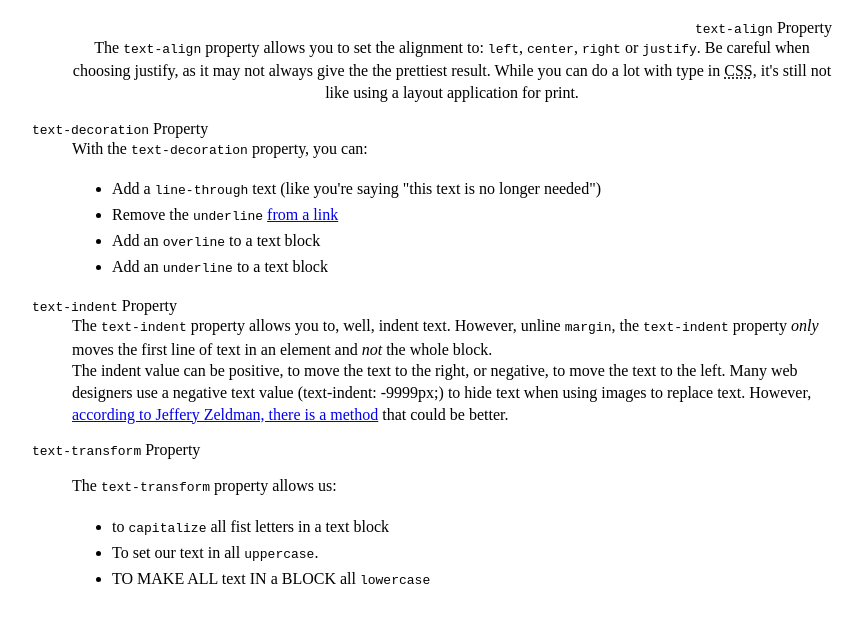
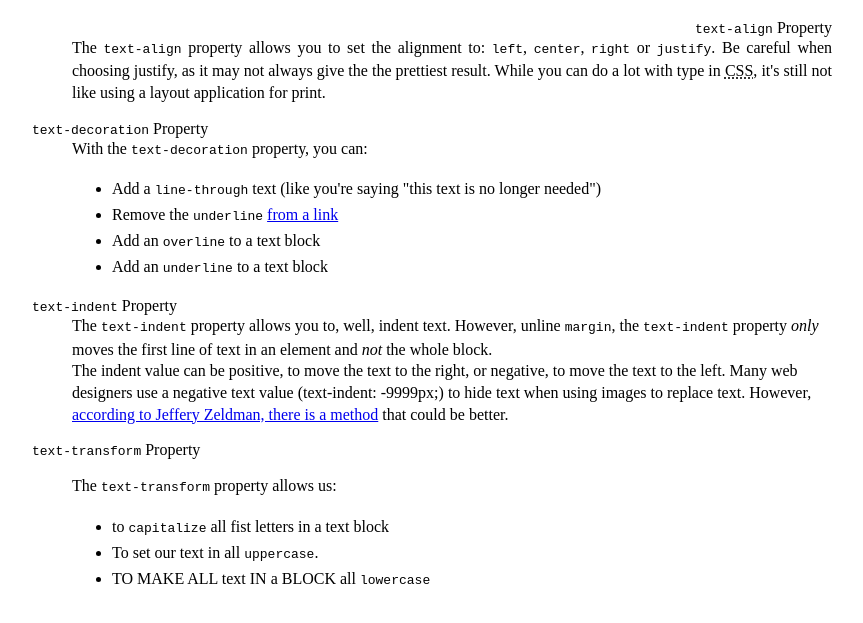
Before and after one commit to akeisterCIS/CIS-118, a plain HTML site: page ch 7/02-text.html in a window 1280 px wide. Shown: the part 61-684 px from the top of the page, without its empty margins (208-1071 px from the left). Drawn offline with Linux system fonts and the light colour scheme.

Commit message:
Update 02text.css

```diff
--- a/ch 7/css/02text.css
+++ b/ch 7/css/02text.css
@@ -6,7 +6,7 @@ p,dd { line-height: 1.35em;}
 /*text-align values: right, center, left or justify */
 
 #textAlign dt { text-align: right; }
-#textAlign dd { text-align: center; }
+#textAlign dd { text-align: justify; }
 /*text-decoration values: line-through, none, overline, underline */
 /* add a line through the text */
 
```
